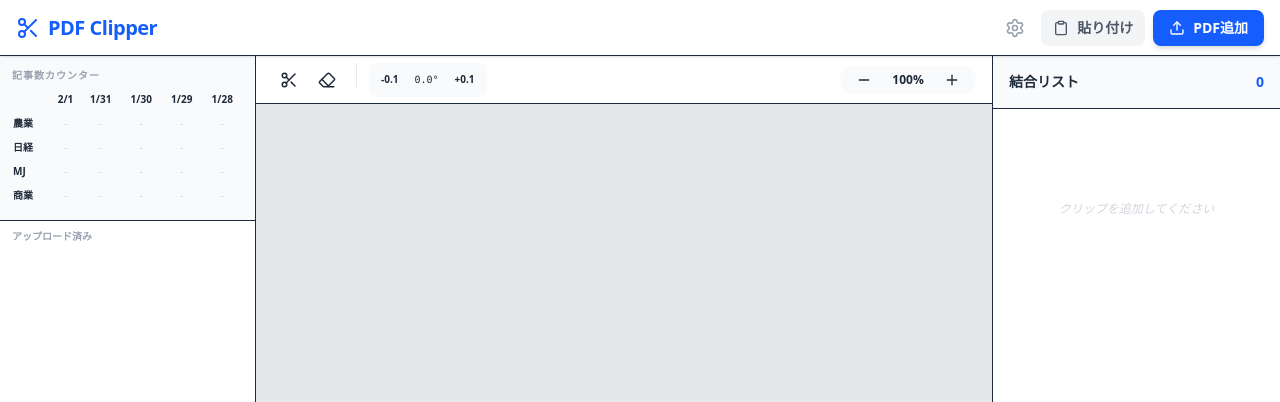
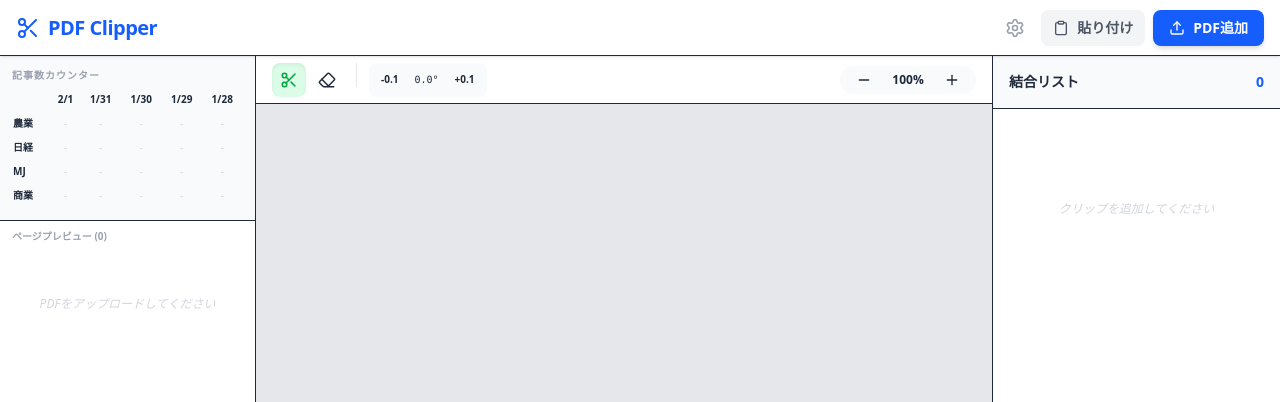
Before and after one commit to nakamurapomeo/pdf-clipper, a React (Vite) app: page / in a window 1280 px wide. Shown: the top 402 px of the page. Built offline with nearby package versions, Linux system fonts and the light colour scheme.

Commit message:
feat: 切り抜きモードデフォルト化、PDFページプレビュー、自動日付新聞割り当て

```diff
--- a/src/PDFClipperApp.jsx
+++ b/src/PDFClipperApp.jsx
@@ -63,7 +63,7 @@ const PDFClipperApp = () => {
     const [selectedFileIndex, setSelectedFileIndex] = useState(null);
     const [currentPage, setCurrentPage] = useState(1);
     const [rotation, setRotation] = useState(0);
-    const [mode, setMode] = useState('view');
+    const [mode, setMode] = useState('crop');
     const [cropRect, setCropRect] = useState({ x: 0, y: 0, w: 0, h: 0 });
     const [masks, setMasks] = useState([]);
     const [zoomLevel, setZoomLevel] = useState(1.0);
@@ -79,6 +79,7 @@ const PDFClipperApp = () => {
     const [rightSidebarOpen, setRightSidebarOpen] = useState(true);
     const [interactionState, setInteractionState] = useState({ type: 'none', target: null, index: null });
     const [startPos, setStartPos] = useState({ x: 0, y: 0 });
+    const [pageThumbnails, setPageThumbnails] = useState([]);
 
     const canvasRef = useRef(null);
     const containerRef = useRef(null);
@@ -98,8 +99,31 @@ const PDFClipperApp = () => {
             newFiles.push({ name: file.name, data: arrayBuffer, pdf, pageCount: pdf.numPages });
         }
         if (newFiles.length === 0) return;
+        const prevFilesLength = files.length;
         setFiles(prev => [...prev, ...newFiles]);
-        if (selectedFileIndex === null && newFiles.length > 0) setSelectedFileIndex(files.length);
+        if (selectedFileIndex === null && newFiles.length > 0) setSelectedFileIndex(prevFilesLength);
+
+        // サムネイル生成
+        const thumbnails = [];
+        let fileOffset = prevFilesLength;
+        for (const file of newFiles) {
+            for (let pageNum = 1; pageNum <= file.pageCount; pageNum++) {
+                const page = await file.pdf.getPage(pageNum);
+                const viewport = page.getViewport({ scale: 0.2 });
+                const canvas = document.createElement('canvas');
+                canvas.width = viewport.width;
+                canvas.height = viewport.height;
+                await page.render({ canvasContext: canvas.getContext('2d'), viewport }).promise;
+                thumbnails.push({
+                    fileIndex: fileOffset,
+                    pageNum,
+                    dataUrl: canvas.toDataURL('image/jpeg', 0.6),
+                    fileName: file.name
+                });
+            }
+            fileOffset++;
+        }
+        setPageThumbnails(prev => [...prev, ...thumbnails]);
     };
 
     // ドラッグ＆ドロップハンドラ
@@ -206,6 +230,36 @@ const PDFClipperApp = () => {
 
     const handleMouseUp = () => setInteractionState({ type: 'none', target: null, index: null });
 
+    // 記事数カウンターに基づく次の日付・新聞を取得
+    const getNextDateNewspaper = () => {
+        const dateOrder = [4, 3, 2, 1, 0]; // 古い日付から
+        const npOrder = ['agri', 'nikkei', 'mj', 'commercial'];
+
+        // 現在のクリップ数を日付・新聞別にカウント
+        const clipCounts = {};
+        for (const clip of clips) {
+            const key = `${clip.date}_${clip.newspaper}`;
+            clipCounts[key] = (clipCounts[key] || 0) + 1;
+        }
+
+        // カウンター順に当てはめていく
+        for (const dayOffset of dateOrder) {
+            const d = new Date(Date.now() - dayOffset * 86400000);
+            const dateKey = formatDateKey(d);
+            const counts = matrixCounts[dateKey] || {};
+
+            for (const np of npOrder) {
+                const targetCount = counts[np] || 0;
+                const currentCount = clipCounts[`${dateKey}_${np}`] || 0;
+                if (currentCount < targetCount) {
+                    return { date: dateKey, newspaper: np };
+                }
+            }
+        }
+        // デフォルト: 今日の日本農業新聞
+        return { date: formatDateKey(new Date()), newspaper: 'agri' };
+    };
+
     const saveClip = async () => {
         if (selectedFileIndex === null || cropRect.w === 0) return;
         const canvas = canvasRef.current;
@@ -215,12 +269,11 @@ const PDFClipperApp = () => {
         offscreen.width = w; offscreen.height = h;
         ctx.drawImage(canvas, x, y, w, h, 0, 0, w, h);
         const dataUrl = offscreen.toDataURL('image/jpeg');
-        // デフォルトで今日の日付と最初の新聞種別を設定
-        const todayKey = formatDateKey(new Date());
-        const newClip = { id: Date.now(), dataUrl, title: '', scalePercent: 100, aspectRatio: w / h, date: todayKey, newspaper: 'agri' };
+        // カウンターに基づいて自動割り当て
+        const { date, newspaper } = getNextDateNewspaper();
+        const newClip = { id: Date.now(), dataUrl, title: '', scalePercent: 100, aspectRatio: w / h, date, newspaper };
         setClips([...clips, newClip]);
         setCropRect({ x: 0, y: 0, w: 0, h: 0 });
-        setMode('view');
     };
 
     const analyzeTitleWithAI = async (id) => {
@@ -238,7 +291,7 @@ const PDFClipperApp = () => {
                     model: selectedModel,
                     messages: [{
                         role: 'user', content: [
-                            { type: 'text', text: "この新聞記事の見出し（タイトル）のみを正確に抽出して返してください。説明は不要です。" },
+                            { type: 'text', text: "この新聞記事の見出し（タイトル）のみを正確に抽出して返してください。文字が読み取れない場合は、画像から推測して答えてください。説明は不要です。" },
                             { type: 'image_url', image_url: { url: clip.dataUrl } }
                         ]
                     }]
@@ -438,11 +491,17 @@ const PDFClipperApp = () => {
                             ))}</tbody>
                         </table>
                     </div>
-                    <div className="flex-1 p-2 space-y-1">
-                        <div className="text-[10px] font-bold text-gray-400 px-1 mb-2">アップロード済み</div>
-                        {files.map((f, i) => (
-                            <div key={i} onClick={() => setSelectedFileIndex(i)} className={`p-2 rounded-md text-sm cursor-pointer truncate transition-all ${selectedFileIndex === i ? 'bg-blue-50 text-blue-600 font-bold' : 'hover:bg-gray-50'}`}>{f.name}</div>
-                        ))}
+                    <div className="flex-1 p-2 space-y-1 overflow-y-auto">
+                        <div className="text-[10px] font-bold text-gray-400 px-1 mb-2">ページプレビュー ({pageThumbnails.length})</div>
+                        <div className="grid grid-cols-2 gap-2">
+                            {pageThumbnails.map((thumb, i) => (
+                                <div key={i} onClick={() => { setSelectedFileIndex(thumb.fileIndex); setCurrentPage(thumb.pageNum); }} className={`cursor-pointer rounded-lg overflow-hidden border-2 transition-all ${selectedFileIndex === thumb.fileIndex && currentPage === thumb.pageNum ? 'border-blue-500 shadow-lg' : 'border-transparent hover:border-gray-300'}`}>
+                                    <img src={thumb.dataUrl} className="w-full h-auto" alt={`${thumb.fileName} P${thumb.pageNum}`} />
+                                    <div className="text-[8px] text-center text-gray-500 py-0.5 bg-gray-50 truncate">P{thumb.pageNum}</div>
+                                </div>
+                            ))}
+                        </div>
+                        {pageThumbnails.length === 0 && <div className="text-center py-10 text-gray-300 text-xs italic">PDFをアップロードしてください</div>}
                     </div>
                 </div>
                 <div className="flex-1 flex flex-col bg-gray-200 relative min-w-0">
```
